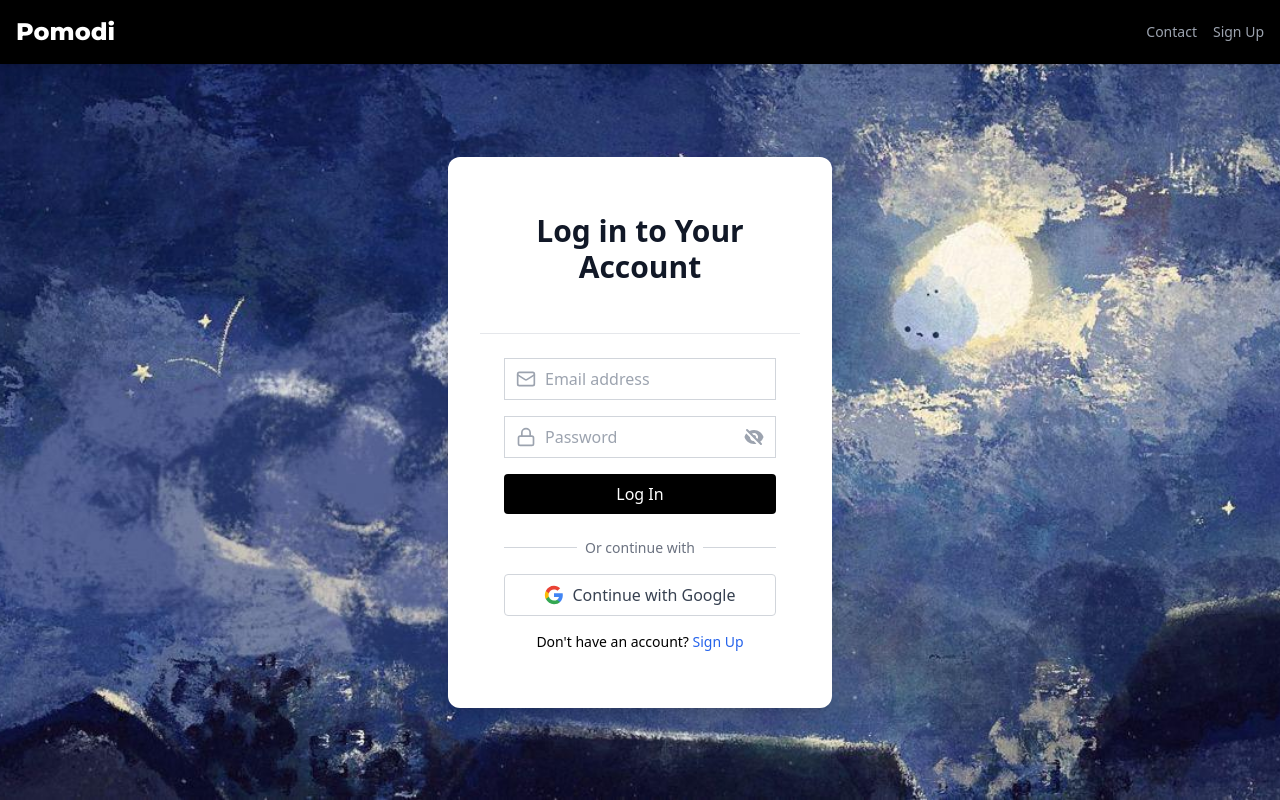
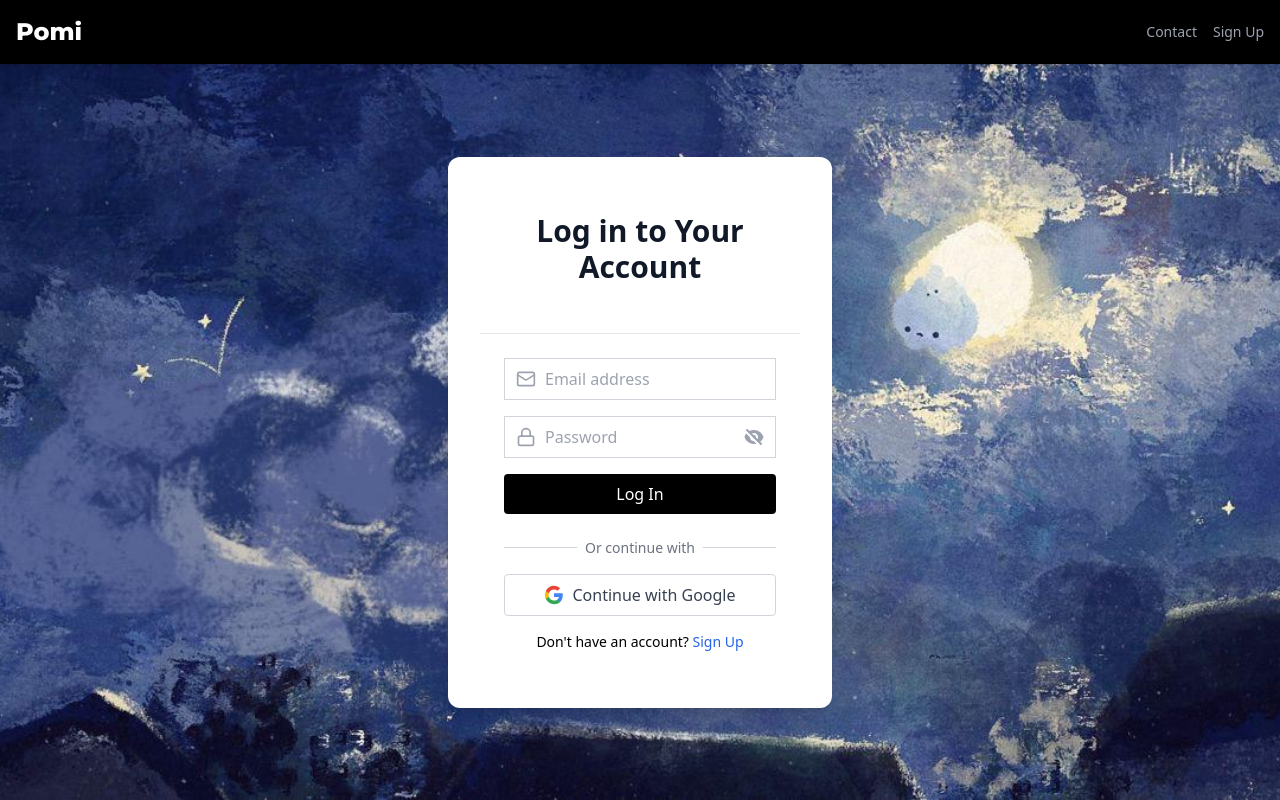
Before and after one commit to valem810/pomi, a React (Vite) app: page /login in a window 1280 px wide. Built offline with nearby package versions, Linux system fonts and the light colour scheme; no server answers.

Commit message:
Update Login.jsx

```diff
--- a/src/pages/Login.jsx
+++ b/src/pages/Login.jsx
@@ -87,7 +87,7 @@ function Login() {
         <div className="flex-shrink-0">
           <Link to="/">
             <span className="text-white font-montserrat font-bold text-2xl">
-              Pomodi
+              Pomi
             </span>
           </Link>
         </div>
```
